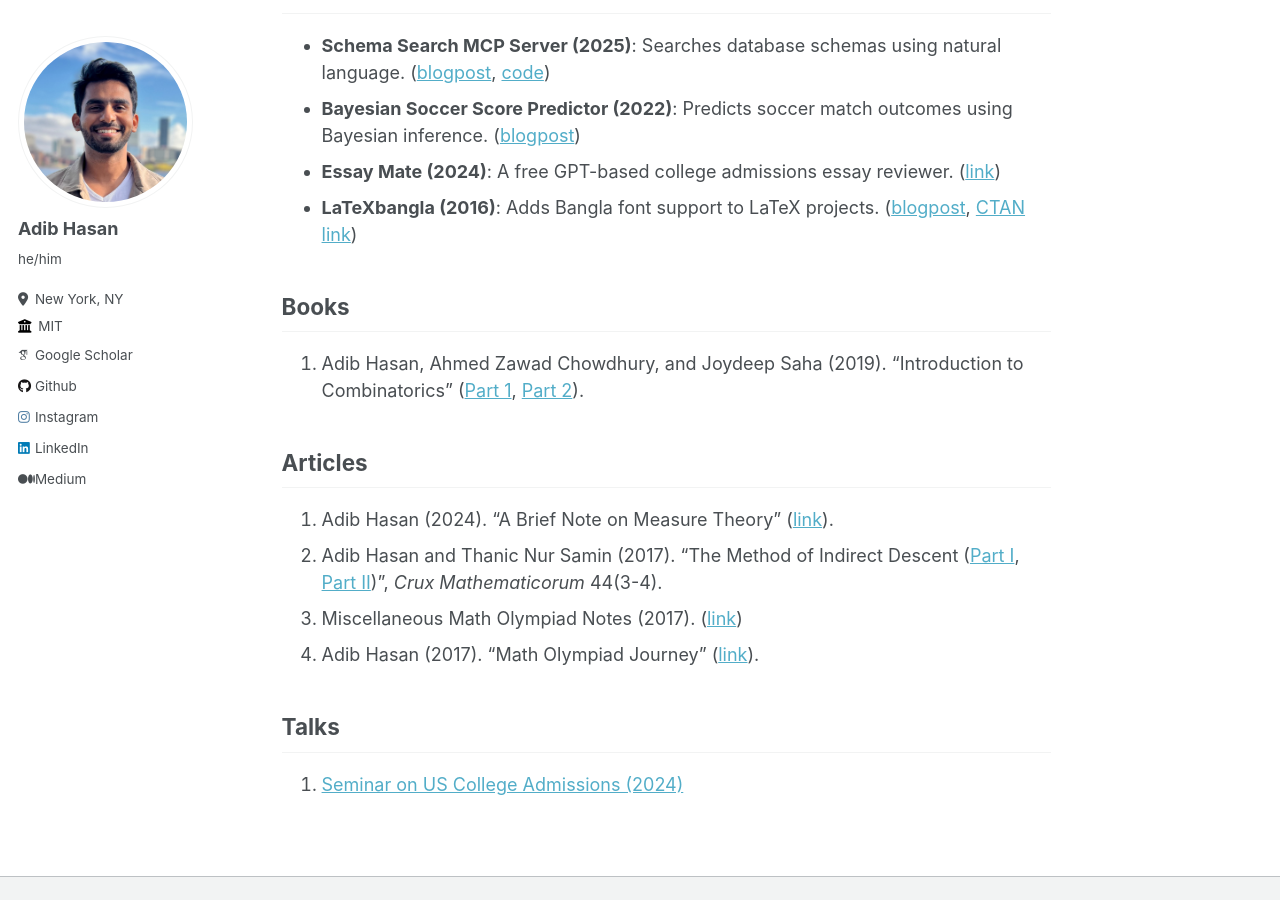
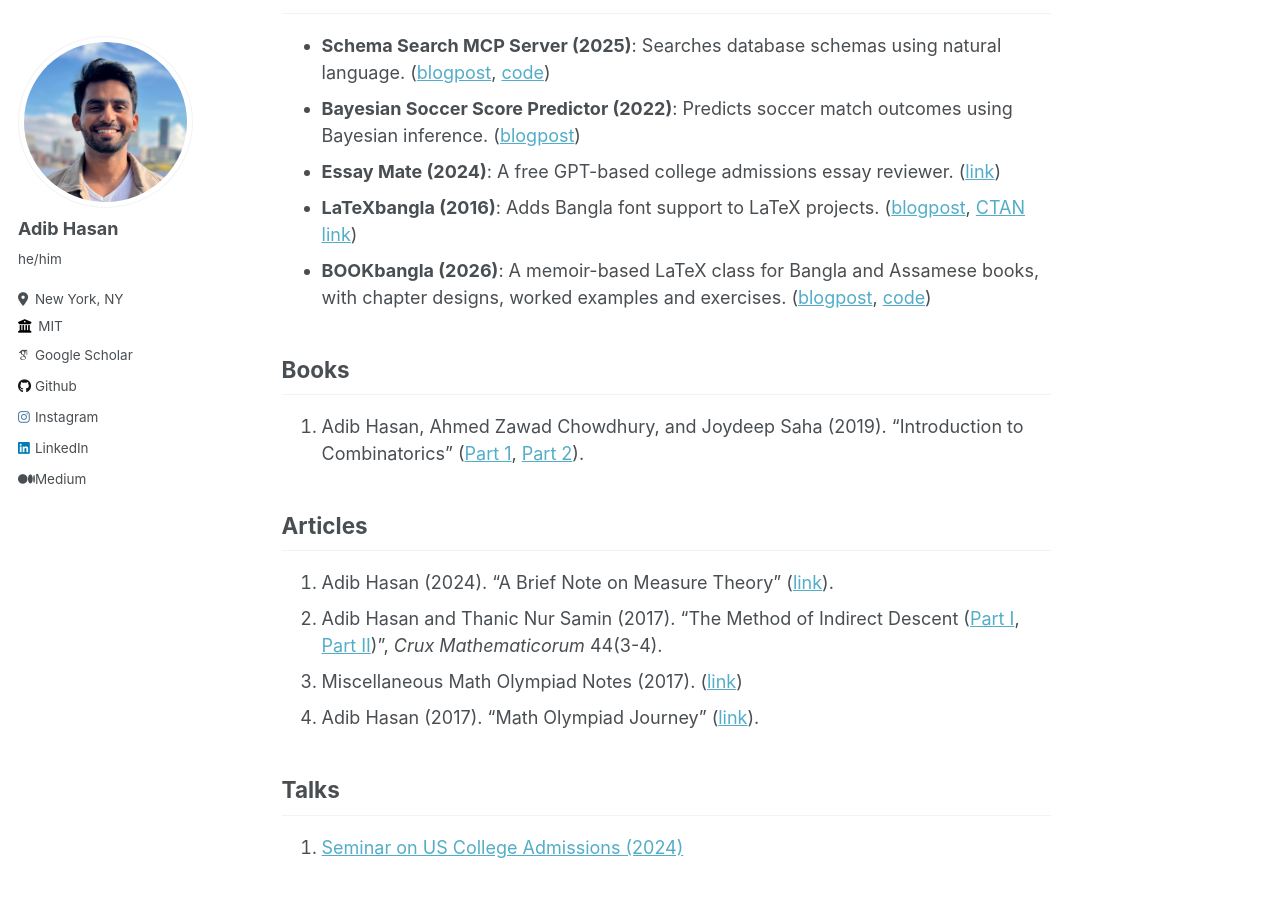
Before and after one commit to Neehan/neehan.github.io, a Jekyll site: the page built from _pages/portfolio.md, in a window 1280 px wide and 900 px high, scrolled down 732 px. Built offline with Jekyll 4.4.1, drawn with Linux system fonts in a browser that asks for light colours; some web fonts are replaced.

Commit message:
Add BOOKbangla to portfolio

```diff
--- a/_pages/portfolio.md
+++ b/_pages/portfolio.md
@@ -22,6 +22,7 @@ author_profile: true
 * **Bayesian Soccer Score Predictor (2022)**: Predicts soccer match outcomes using Bayesian inference. ([blogpost](/blog/bayesian-soccer-score/))
 * **Essay Mate (2024)**: A free GPT-based college admissions essay reviewer. ([link](https://chatgpt.com/g/g-673c242ba900819183752398e7a8833b-essay-mate))
 * **LaTeXbangla (2016)**: Adds Bangla font support to LaTeX projects. ([blogpost](/blog/latexbangla-2.0/), [CTAN link](https://ctan.org/pkg/latexbangla?lang=en))
+* **BOOKbangla (2026)**: A memoir-based LaTeX class for Bangla and Assamese books, with chapter designs, worked examples and exercises. ([blogpost](/blog/latexbangla-2.0/), [code](https://github.com/Neehan/BOOKbangla))
 
 ## Books
 
```
